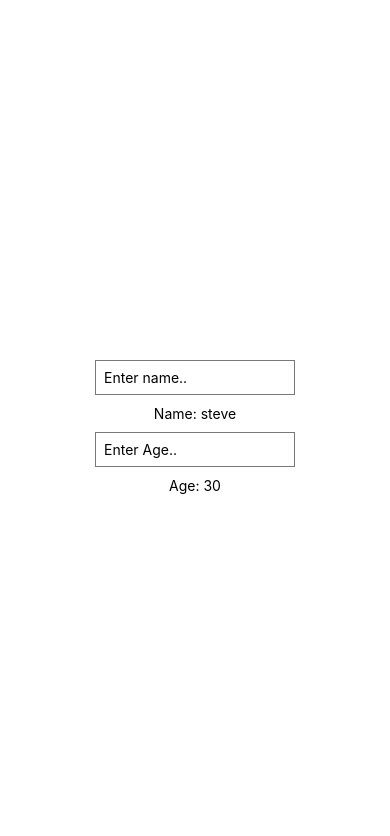
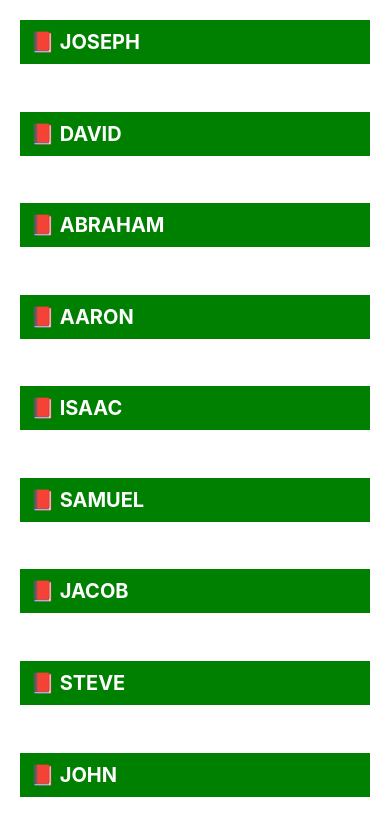
Before and after one commit to saitnyalcin/react-native-helloworld, a React Native app: screen / in a window 390 px wide. Shown: the top 836 px of the page. Built offline with nearby package versions, Linux system fonts and the light colour scheme.

Commit message:
scrolview is implemented

```diff
--- a/App.js
+++ b/App.js
@@ -1,45 +1,46 @@
 import { useState } from "react";
-import { StyleSheet, Text, View, TextInput } from "react-native";
+import { ScrollView, StyleSheet, Text, View } from "react-native";
 
 export default function App() {
-  const [name, setname] = useState("steve");
-  const [age, setage] = useState("30");
+  const [people, setpeople] = useState([
+    { name: "joseph", key: "1" },
+    { name: "david", key: "2" },
+    { name: "abraham", key: "3" },
+    { name: "aaron", key: "4" },
+    { name: "isaac", key: "5" },
+    { name: "samuel", key: "6" },
+    { name: "jacob", key: "7" },
+    { name: "steve", key: "8" },
+    { name: "john", key: "9" },
+  ]);
 
   return (
     <View style={styles.container}>
-      <TextInput
-        style={styles.inputStyle}
-        placeholder="Enter name.."
-        onChangeText={(name) => setname(name)}
-      />
-      <Text>Name: {name}</Text>
-
-      <TextInput
-        keyboardType="numeric"
-        style={styles.inputStyle}
-        placeholder="Enter Age.."
-        onChangeText={(age) => setage(age)}
-      />
-      <Text>Age: {age}</Text>
+      {people.map((item) => (
+        <ScrollView>
+          <View key={item.key}>
+            <Text style={styles.item}>
+              <span>📕</span> {item.name.toUpperCase()}
+            </Text>
+          </View>
+        </ScrollView>
+      ))}
     </View>
   );
 }
 
-const Welcome = ({ personName }) => {
-  return <div>{personName}</div>;
-};
-
 const styles = StyleSheet.create({
   container: {
     flex: 1,
-    alignItems: "center",
-    justifyContent: "center",
+    backgroundColor: "#fff",
+    paddingTop: 20,
+    paddingHorizontal: 20,
   },
-  inputStyle: {
-    borderWidth: 1,
-    borderColor: "#777",
-    padding: 8,
-    margin: 10,
-    width: 200,
+  item: {
+    padding: 10,
+    backgroundColor: "green",
+    fontSize: 20,
+    color: "white",
+    fontWeight: "bold",
   },
 });
```
